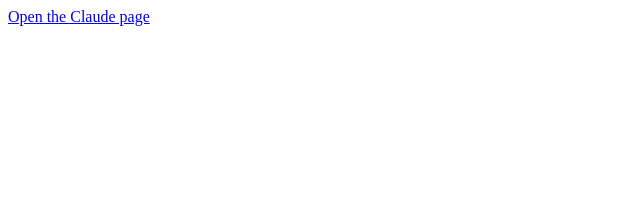
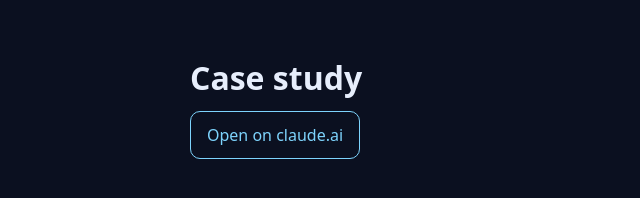
Before and after one commit to MrUnknownyous/portfolio, a plain HTML site: page index.html in a window 1280 px wide. Shown: the whole page, without its empty margins (0-640 px from the left). Drawn offline with Linux system fonts and the light colour scheme.

Commit message:
Update index.html

```diff
--- a/index.html
+++ b/index.html
@@ -1 +1,10 @@
-<a href="https://claude.site/public/artifacts/5a0a8838-21c8-4f7f-8e95-d4b153b15e5d/embed" target="_blank" rel="noopener">Open the Claude page</a>
+<body style="margin:0;background:#0b1020">
+  <main style="max-width:900px;margin:40px auto;padding:16px;font-family:system-ui">
+    <h1 style="color:#e7eefc;margin:0 0 12px">Case study</h1>
+    <a href="https://claude.ai/public/artifacts/5a0a8838-21c8-4f7f-8e95-d4b153b15e5d"
+       target="_blank" rel="noopener"
+       style="display:inline-block;padding:12px 16px;border:1px solid #7dd3fc;border-radius:10px;color:#7dd3fc;text-decoration:none">
+      Open on claude.ai
+    </a>
+  </main>
+</body>
```
